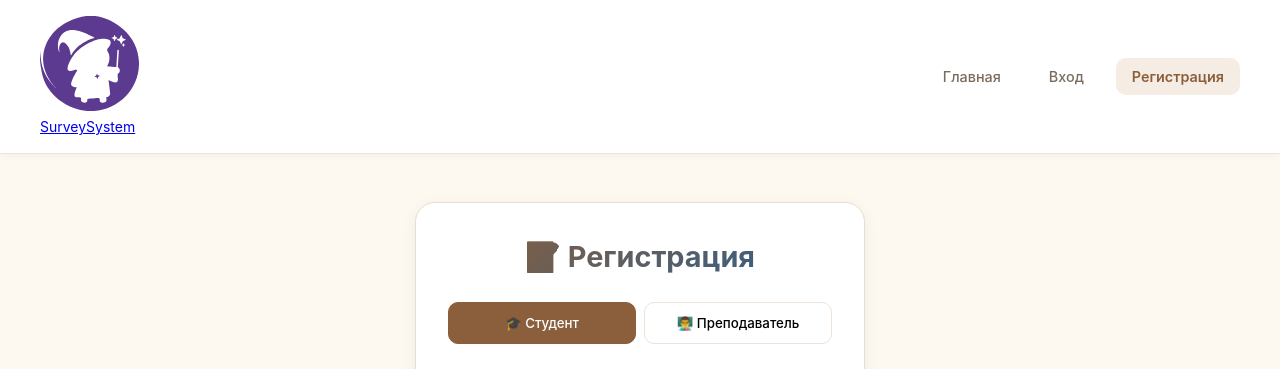
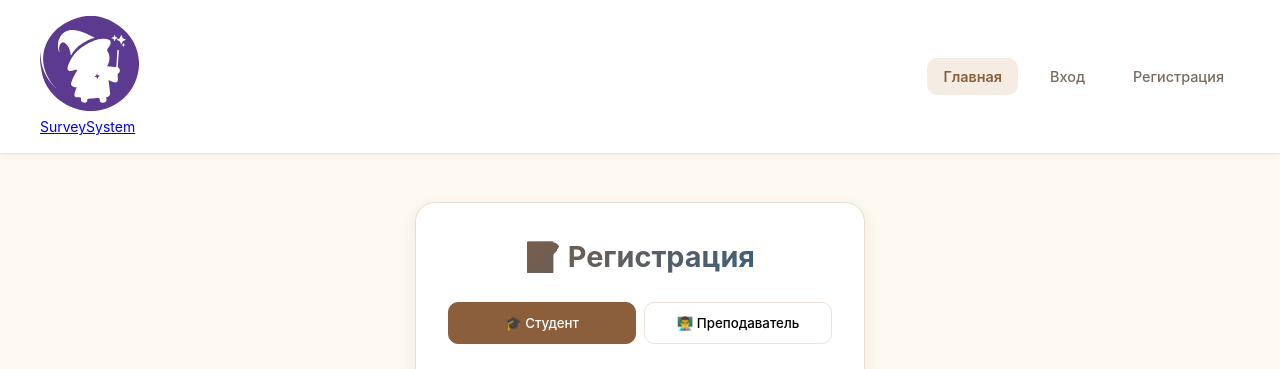
Before and after one commit to Ekaterina4567/survey-system, a Flask app: page /register_page in a window 1280 px wide. Shown: the top 369 px of the page. Run offline with Flask 3, Linux system fonts and the light colour scheme; some libraries are stand-ins or nearby versions.

Commit message:
Update register.html

```diff
--- a/templates/register.html
+++ b/templates/register.html
@@ -7,16 +7,18 @@
     <link rel="stylesheet" href="/static/style.css">
 </head>
 <body>
-    <nav class="navbar">
+   <!-- НАВИГАЦИЯ С ЛОГОТИПОМ И НАЗВАНИЕМ -->
+<nav class="navbar">
     <a href="/" class="logo-link">
         <img src="/static/Logo.svg" alt="SurveySystem Logo" class="logo-img" onerror="this.style.display='none'">
         <span class="logo-text">SurveySystem</span>
     </a>
-    <div class="nav-links">
-        <a href="/">Главная</a>
+    <div class="nav-links" id="nav-links">
+        <a href="/" class="active">Главная</a>
         <a href="/login_page">Вход</a>
-        <a href="/register_page" class="active">Регистрация</a>
+        <a href="/register_page">Регистрация</a>
     </div>
+</nav>
 </nav>
 
     <div class="auth-container">
```
